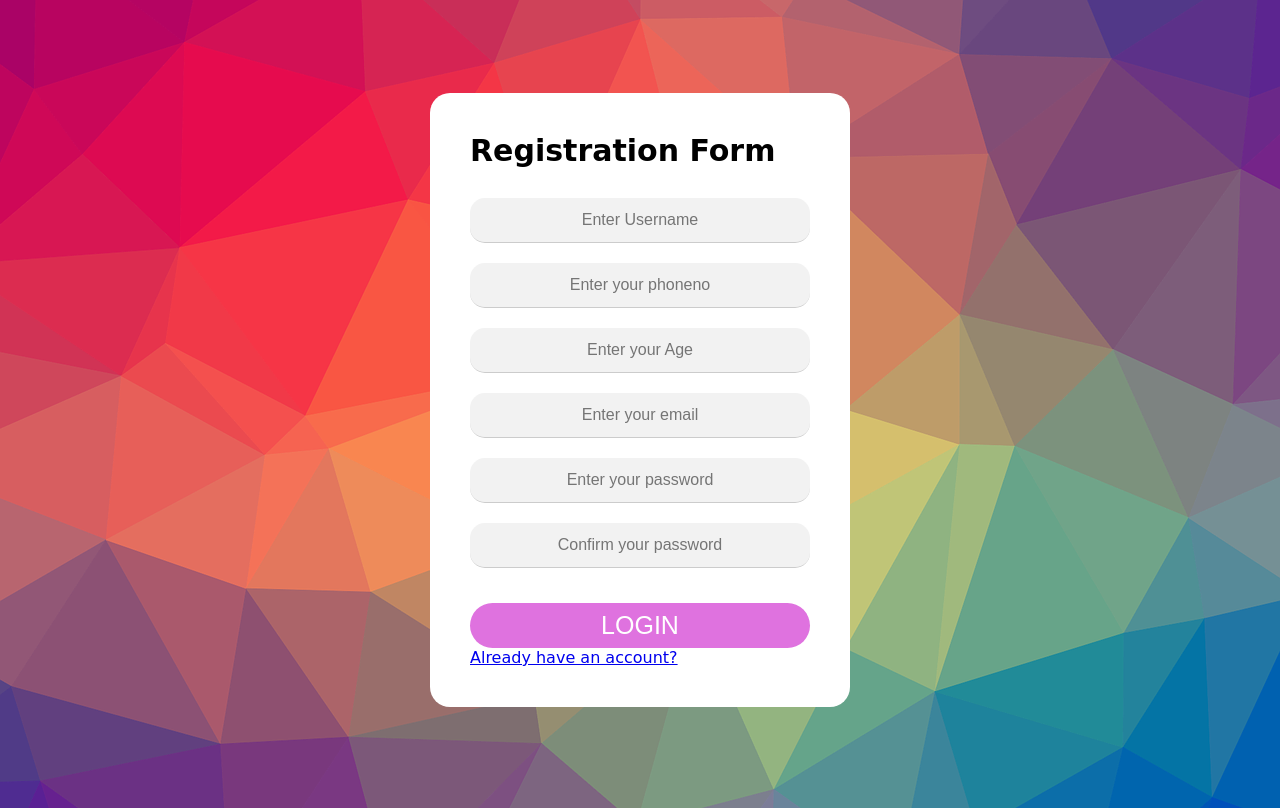
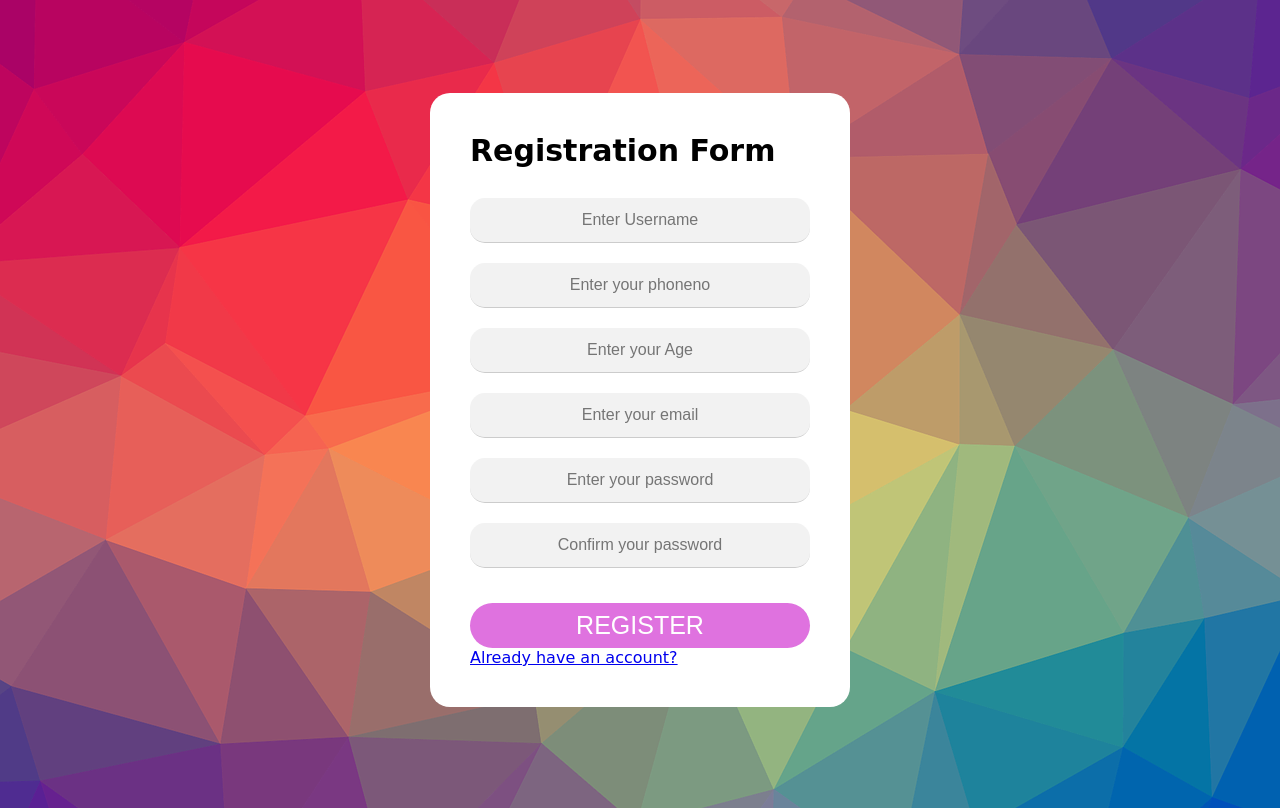
Before and after one commit to Husain-Bharmal/Django_Mindweb, a Django app: page /reg_page in a window 1280 px wide. Run offline with Django 4.2, Linux system fonts and the light colour scheme.

Commit message:
reg form me reg likha hai button pe

```diff
--- a/templates/reg_page.html
+++ b/templates/reg_page.html
@@ -40,7 +40,7 @@
                     <input type="password" placeholder="Confirm your password" class="popup_input" name="password2">
                 </div>
 
-                <button class="btn" type="submit">Login</button>
+                <button class="btn" type="submit">Register</button>
                 <a href="login">Already have an account?</a>
             </div>
         </div>
```
Also changed, not shown: db.sqlite3.
